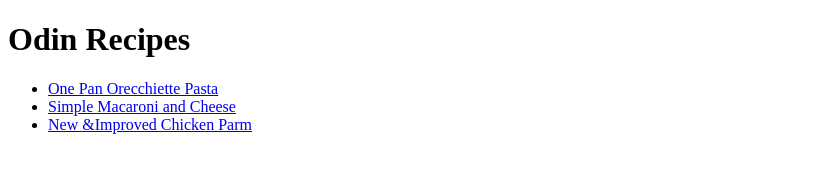
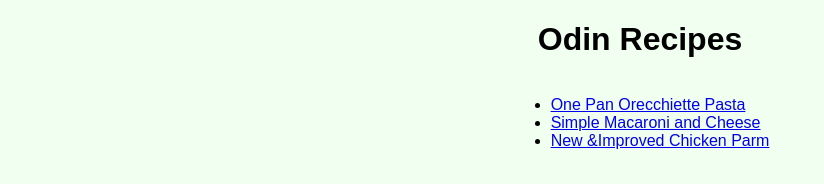
Before and after one commit to MohanHS95/odin-recipes, a plain HTML site: page index.html in a window 1280 px wide. Shown: the whole page, without its empty margins (0-824 px from the left). Drawn offline with Linux system fonts and the light colour scheme.

Commit message:
Add a css styling file and edit original html
A css file was created to style the original page. Accordingly, divs
and classes were added to the html so elements could be selected for
styling. Specifically, a new font family was added, background color,
as well as a newly centered heading and unordered list.

```diff
--- a/index.html
+++ b/index.html
@@ -2,14 +2,17 @@
 <html lang="en">
     <head>
         <meta charset="UTF-8">
+        <link rel="stylesheet" href="style.css">
         <title>Odin Recipes</title>
     </head>
     <body>
         <h1>Odin Recipes</h1>
-        <ul>
+        <div class="container">
+        <ul class="myUL">
             <li><a href="./recipes/pasta.html" target="blank" rel="noopener noreferrer"> One Pan Orecchiette Pasta</a></li>
             <li><a href="./recipes/mac.html" target="blank" rel="noopener noreferrer">Simple Macaroni and Cheese</a></li>
             <li><a href="./recipes/chickenparm.html" target="blank" rel="noopener noreferrer">New &Improved Chicken Parm</a></li>
         </ul>
+        </div>
     </body>
 </html>
--- /dev/null
+++ b/style.css
@@ -0,0 +1,19 @@
+* {
+    font-family: Arial, Helvetica, sans-serif;
+    background-color: honeydew;
+}
+
+h1 {
+    font-family: Arial, Helvetica, sans-serif;
+    font-size: 32px;
+    text-align: center;
+}
+
+div.container {
+    text-align: center;
+}
+
+.container .myUL {
+    display: inline-block;
+    text-align: left;
+}
```
